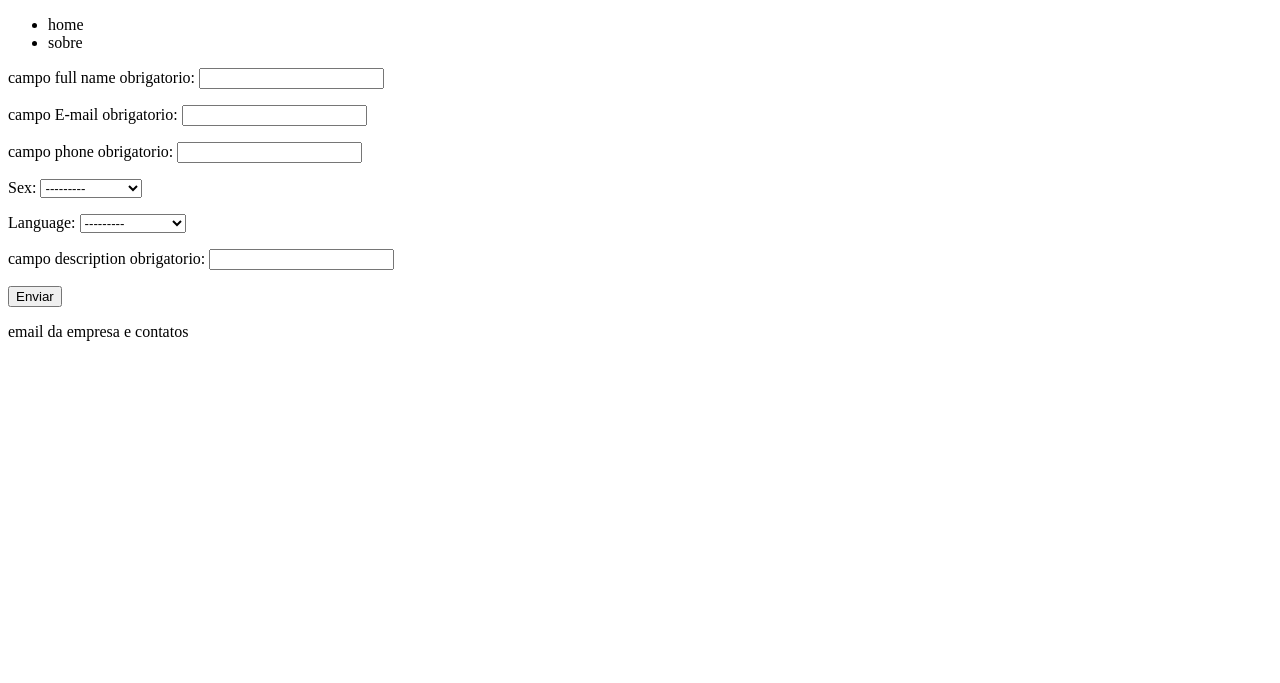
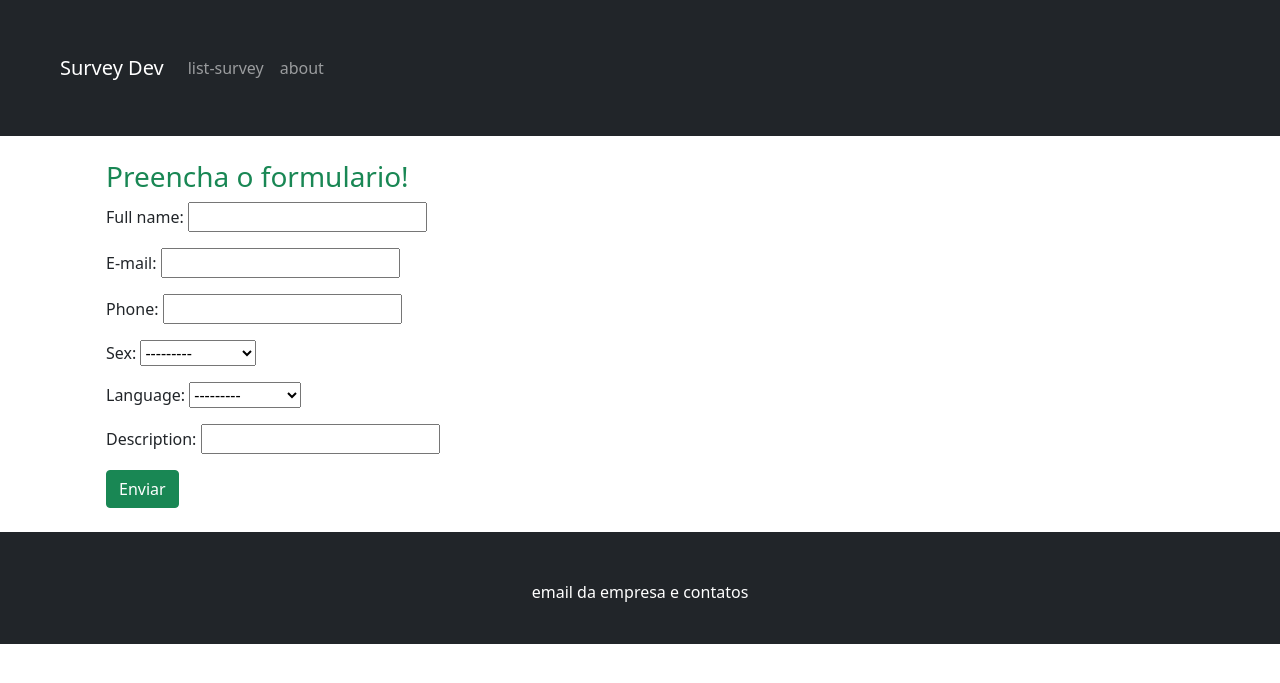
Before and after one commit to pacman2020/page-and-API-poll-with-Django, a Django app: template core/templates/core/home.html in a window 1280 px wide. Shown: the top 683 px of the page. Run offline with Django 3.2, Linux system fonts and the light colour scheme; the template is opened without the code that fills it: values that come from a table or form of the project are taken from there, others are empty; parts of the project's set-up code (start-up, migrations or seed data) failed here and were passed over.

Commit message:
stylizing form

```diff
--- a/core/forms.py
+++ b/core/forms.py
@@ -3,10 +3,10 @@ from django.forms import fields
 from .models import Survey
 
 class SurveyForm(forms.ModelForm):
-    full_name = forms.CharField(label='campo full name obrigatorio', required=True)
-    email = forms.EmailField(label='campo E-mail obrigatorio', required=True)
-    phone = forms.CharField(label='campo phone obrigatorio', required=True)
-    description = forms.CharField(label='campo description obrigatorio', required=True)
+    full_name = forms.CharField(label='Full name', required=True)
+    email = forms.EmailField(label='E-mail', required=True)
+    phone = forms.CharField(label='Phone', required=True)
+    description = forms.CharField(label='Description', required=True)
 
     class Meta:
         model = Survey
--- a/core/templates/base.html
+++ b/core/templates/base.html
@@ -4,19 +4,32 @@
     <meta charset="UTF-8">
     <meta http-equiv="X-UA-Compatible" content="IE=edge">
     <meta name="viewport" content="width=device-width, initial-scale=1.0">
+    <link href="https://cdn.jsdelivr.net/npm/bootstrap@5.0.0-beta3/dist/css/bootstrap.min.css" rel="stylesheet" integrity="sha384-eOJMYsd53ii+scO/bJGFsiCZc+5NDVN2yr8+0RDqr0Ql0h+rP48ckxlpbzKgwra6" crossorigin="anonymous">
+
     <title>{% block title %}{% endblock %}</title>
 </head>
 <body>
-    <nav>
-        <ul>
-            <li>home</li>
-            <li>sobre</li>
-        </ul>
-    </nav>
-    {% block content %}
-    {% endblock %}
-    <footer>
-        <p>email da empresa e contatos</p>
+    <nav class="navbar navbar-expand-lg navbar-dark p-5 bg-dark">
+        <div class="container-fluid">
+          <a class="navbar-brand" href="#">Survey Dev</a>
+          <div class="collapse navbar-collapse" id="navbarNavAltMarkup">
+            <div class="navbar-nav">
+              <a class="nav-link" href="#">list-survey</a>
+              <a class="nav-link" href="#">about</a>
+            </div>
+          </div>
+        </div>
+      </nav>
+
+    <div class="container">
+        {% block content %}
+        {% endblock %}
+    </div>
+
+    <footer class="bg-dark text-white text-center p-4">
+        <p class="mt-4">email da empresa e contatos</p>
     </footer>
+    <script src="https://cdn.jsdelivr.net/npm/bootstrap@5.0.0-beta3/dist/js/bootstrap.bundle.min.js" integrity="sha384-JEW9xMcG8R+pH31jmWH6WWP0WintQrMb4s7ZOdauHnUtxwoG2vI5DkLtS3qm9Ekf" crossorigin="anonymous"></script>
+
 </body>
 </html>
--- a/core/templates/core/home.html
+++ b/core/templates/core/home.html
@@ -2,10 +2,11 @@
 {% block title %} survey {% endblock %}
 
 {% block content %}
-<form  method="POST">
+<form class="m-4" method="POST">
+    <h3 class="text-success" >Preencha o formulario!</h3>
     {% csrf_token %}
     {{ forms.as_p }}
-    <button type="submit" >Enviar</button>
+    <button class="btn btn-success" type="submit" >Enviar</button>
 </form>
 
 {% endblock %}
```
Also changed, not shown: 1 other file.
